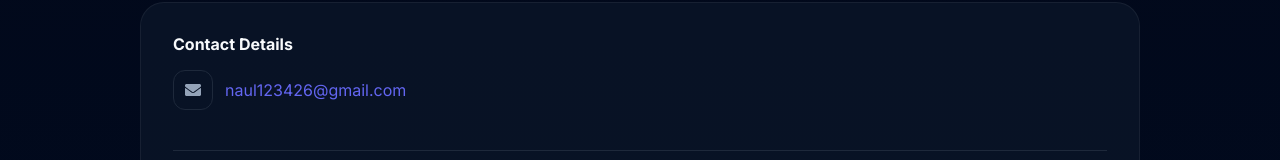
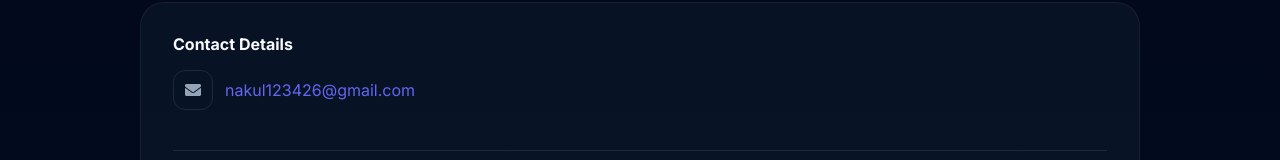
Before and after one commit to Nakul-26/my_portfolio_website, a React (Vite) app: page /contact in a window 1280 px wide. Shown: the part 878-1038 px from the top of the page. Built offline with nearby package versions, Linux system fonts and the light colour scheme.

Commit message:
fix: resolve email address typos from naul123426 to nakul123426 across backend and frontend

```diff
--- a/email-worker/src/index.js
+++ b/email-worker/src/index.js
@@ -76,7 +76,7 @@ export default {
         },
         body: JSON.stringify({
           from: "Portfolio Contact Form <onboarding@resend.dev>",
-          to: "naul123426@gmail.com",
+          to: "nakul123426@gmail.com",
           reply_to: email,
           subject: `New Message from ${name} via Portfolio`,
           html: `
--- a/src/components/Footer.jsx
+++ b/src/components/Footer.jsx
@@ -32,7 +32,7 @@ const Footer = () => {
             <a href="https://www.linkedin.com/in/nakul-b-60a3b2290/" target="_blank" rel="noopener noreferrer" className="saas-icon-btn">
               <FaLinkedin size={18} />
             </a>
-            <a href="mailto:naul123426@gmail.com" className="saas-icon-btn">
+            <a href="mailto:nakul123426@gmail.com" className="saas-icon-btn">
               <FaEnvelope size={18} />
             </a>
           </div>
--- a/src/pages/ContactPage.jsx
+++ b/src/pages/ContactPage.jsx
@@ -97,9 +97,9 @@ const ContactPage = () => {
 
               <div>
                 <h4 className="mb-4">Contact Details</h4>
-                <a href="mailto:naul123426@gmail.com" className="flex items-center gap-3 text-secondary hover:text-white transition-colors mb-2">
+                <a href="mailto:nakul123426@gmail.com" className="flex items-center gap-3 text-secondary hover:text-white transition-colors mb-2">
                   <span className="saas-icon-btn"><FaEnvelope size={16} /></span>
-                  naul123426@gmail.com
+                  nakul123426@gmail.com
                 </a>
               </div>
 
```
